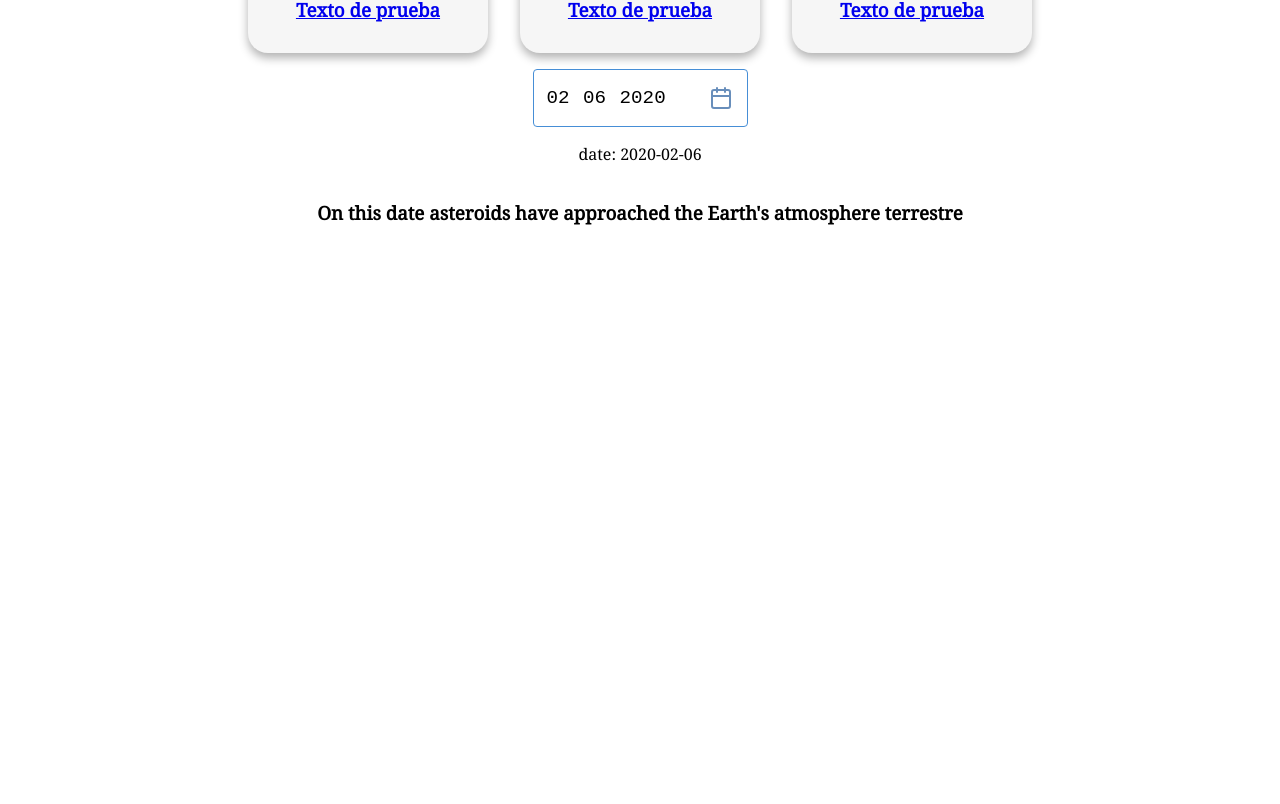
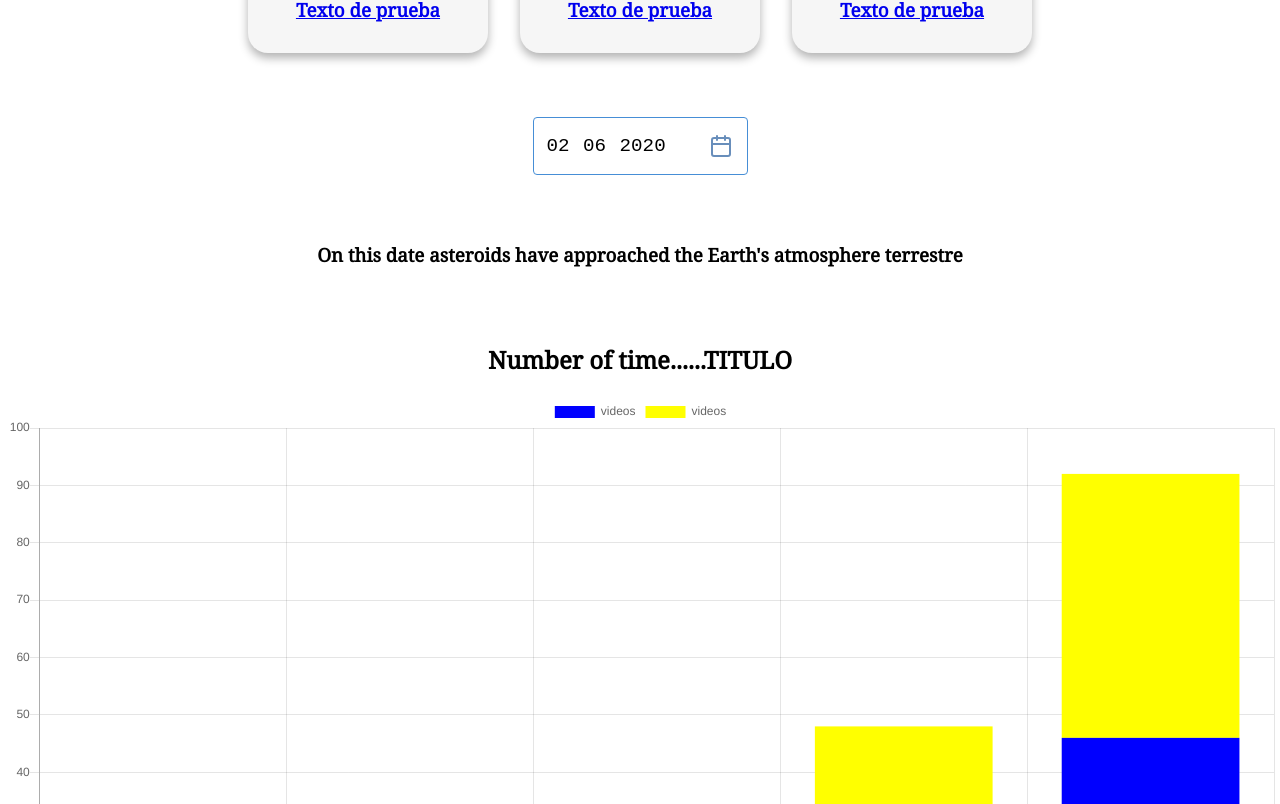
Before and after one commit to Ossyyrr/React-Nasa, a React (Create React App) app: page /asteroid in a window 1280 px wide. Shown: the part 356-1160 px from the top of the page. Before the commit the page ends 800 px from the top, so only its background shows below. Built offline with nearby package versions, Linux system fonts and the light colour scheme; no server answers.

Commit message:
created graph for Asteroids

```diff
--- a/package.json
+++ b/package.json
@@ -7,11 +7,13 @@
     "@testing-library/react": "^9.4.0",
     "@testing-library/user-event": "^7.2.1",
     "axios": "^0.19.2",
+    "chart.js": "^2.9.3",
     "dotenv": "^8.2.0",
     "dotenv-expand": "^5.1.0",
     "node": "^13.7.0",
     "prop-types": "^15.7.2",
     "react": "^16.12.0",
+    "react-chartjs-2": "^2.9.0",
     "react-dom": "^16.12.0",
     "react-router-dom": "^5.1.2",
     "react-scripts": "3.3.1",
--- a/src/App.js
+++ b/src/App.js
@@ -1,5 +1,4 @@
 import React from 'react';
-
 import './App.css';
 import { BrowserRouter as Router, Switch, Route } from 'react-router-dom';
 
--- a/src/components/FetchDate/styles.scss
+++ b/src/components/FetchDate/styles.scss
@@ -1,3 +1,7 @@
+
+  .FetchDate__container{
+    margin: 3rem;
+  }
 
 input {
 
--- a/src/components/FetchDate/view.js
+++ b/src/components/FetchDate/view.js
@@ -18,12 +18,9 @@ function FetchDate({ date, setDate, fetchImg }) {
 
 
 
-  return (
-    <>
-      <input type="date" value={date} onChange={handleOnChange}></input>
-      <p>date: {date}</p>
+  return ( <input className="FetchDate__container" type="date" value={date} onChange={handleOnChange}></input>
 
-    </>
+
   );
 }
 
--- /dev/null
+++ b/src/components/Graph/index.js
@@ -0,0 +1,3 @@
+import Graph from './view';
+
+export default Graph;
--- /dev/null
+++ b/src/components/Graph/view.js
@@ -0,0 +1,41 @@
+import React, {Component} from 'react';
+import "./styles.scss";
+import { Line, Bar } from 'react-chartjs-2'
+
+
+function Graph (){
+
+ const state={
+        data: {
+            labels: ["1", "2", "3", "4", "5"],
+            datasets: [
+                {
+                    stack: 'together',
+                    label: "videos",
+                    backgroundColor: "blue",
+                    data: [5,1,11,24,46,32]
+                }, {
+                    stack: 'together',
+                    label: "videos",
+                    backgroundColor: "yellow",
+                    data: [6,1,11,24,46,32]
+                }
+
+            ]
+        }
+    }
+
+
+    return(
+        <div>
+        <h2>Number of time......TITULO</h2>
+        <Bar
+        options = {[
+        ]}
+        data = {state.data}
+        />
+    </div>
+    )
+}
+
+export default Graph;
--- a/src/containers/Asteroid/view.js
+++ b/src/containers/Asteroid/view.js
@@ -2,6 +2,7 @@ import React, { useState } from 'react';
 import FetchDate from '../../components/FetchDate';
 import Asteroids from '../../components/Asteroids';
 import {getImageByDate} from '../../services/asteroidApi';
+import Graph from '../../components/Graph/view';
 
 function Asteroid({date, setDate, cacheAsteroids, setCacheAsteroids}){
     const [data, setData] = useState({})
@@ -33,7 +34,8 @@ function Asteroid({date, setDate, cacheAsteroids, setCacheAsteroids}){
 
     return<>
     <FetchDate fetchImg={fetchAsteroidData} date={date} setDate={setDate} ></FetchDate>
-    {data?  <Asteroids data={data}></Asteroids> : <h2>No data this day</h2>}
+    {data? <> <Asteroids data={data} />
+    <Graph /> </>: <h2>No data this day</h2>}
     </>
 }
 
```
Also changed, not shown: src/components/Graph/styles.scss (added), 2 other files (tests, documents, lock files or other folders).
